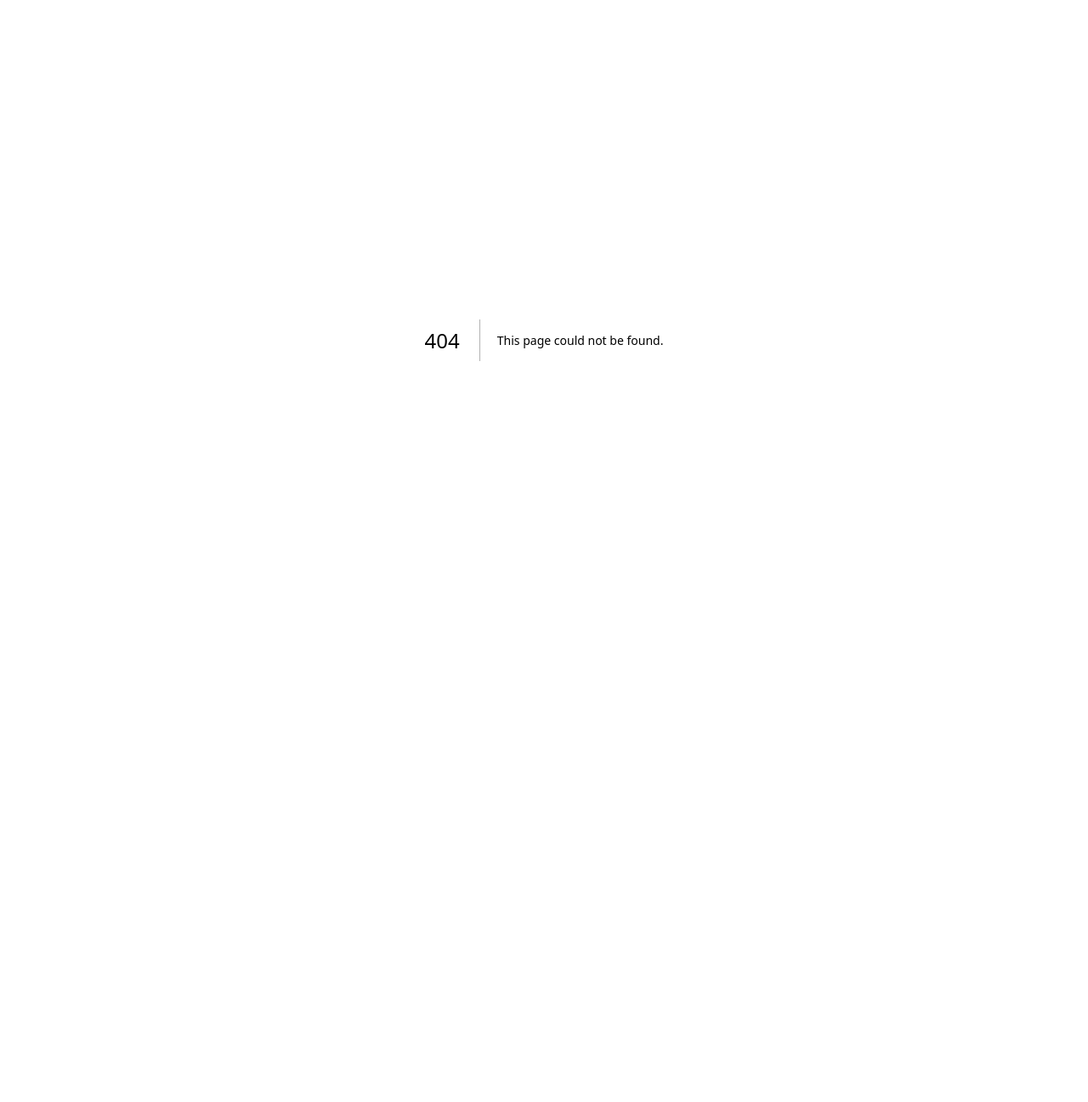
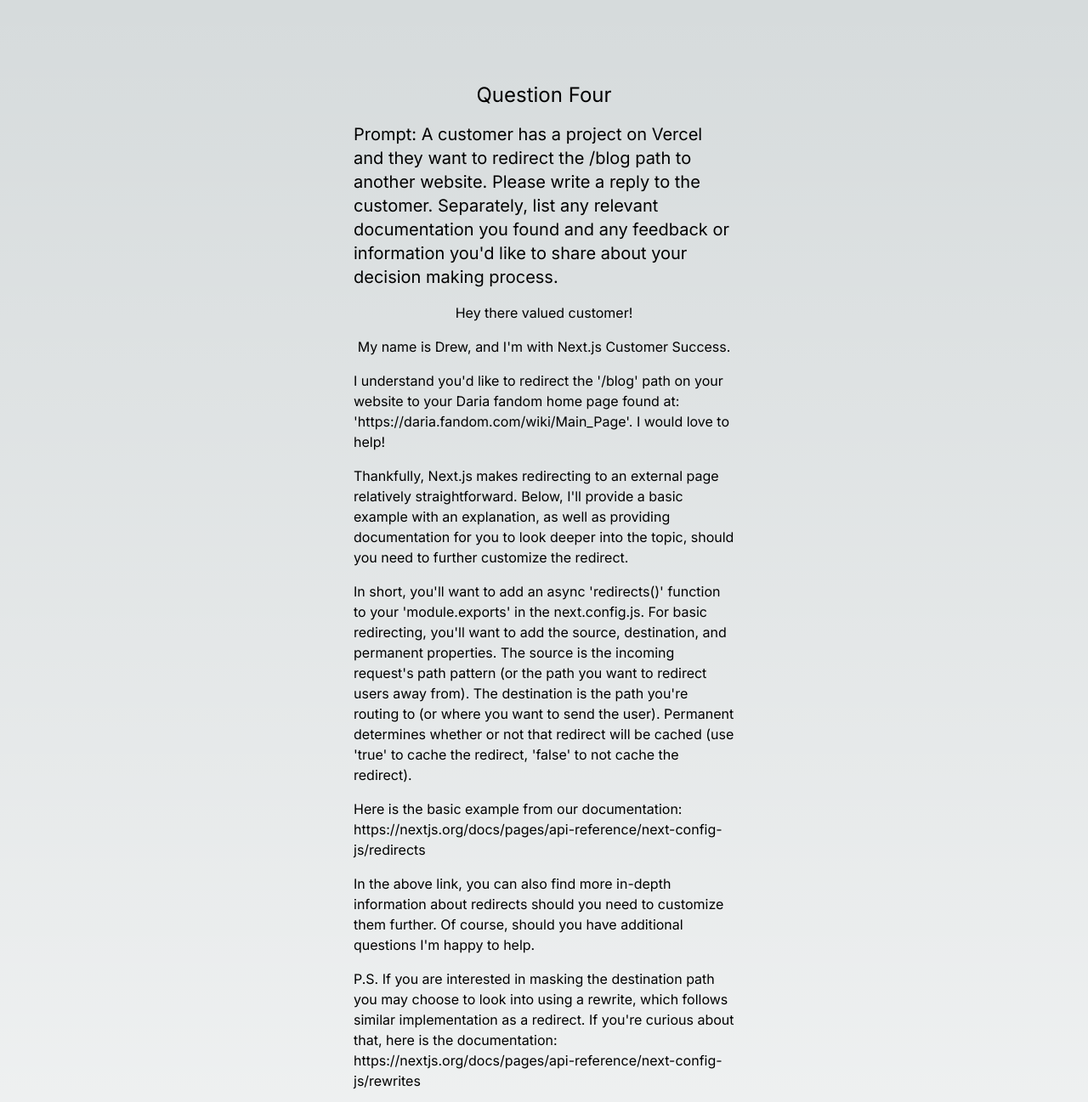
Before and after one commit to ashoffmann90/vercel-assessment, a Next.js app: page /questionFour in a window 1280 px wide. Before the commit this address had no page. Shown: the top 1297 px of the page at 85% size. Before the commit the page ends 800 px from the top, so only its background shows below. Built offline with nearby package versions, Linux system fonts and the light colour scheme.

Commit message:
finished question four

```diff
--- a/app/page.tsx
+++ b/app/page.tsx
@@ -6,7 +6,8 @@
       <h1 className="text-2xl">Drew Hoffmann Vercel Assessment</h1>
       <Link href="/questionOne">Question One</Link>
       <Link href='/questionTwo'>Question Two</Link>
-      {/* <Link href='/questionThree'>Question Three</Link> */}
+      <Link href='/questionThree'>Question Three</Link>
+      <Link href='/questionFour'>Question Four</Link>
 
     </main>
   )
--- /dev/null
+++ b/app/questionFour/page.js
@@ -0,0 +1,90 @@
+import Link from "next/link"
+
+function QuestionFour() {
+  return (
+    <main className='flex min-h-screen flex-col space-y-4 items-center p-24 w-1/2 mx-auto'>
+      <h1 className='text-2xl'>Question Four</h1>
+      <h2 className='text-xl'>
+        Prompt: A customer has a project on Vercel and they want to redirect the
+        /blog path to another website. Please write a reply to the customer.
+        Separately, list any relevant documentation you found and any feedback
+        or information you'd like to share about your decision making process.
+      </h2>
+      <p>Hey there valued customer!</p>
+      <p>My name is Drew, and I'm with Next.js Customer Success.</p>
+      <p>
+        I understand you'd like to redirect the '/blog' path on your website to
+        your Daria fandom home page found at:
+        'https://daria.fandom.com/wiki/Main_Page'. I would love to help!
+      </p>
+      <p>
+        Thankfully, Next.js makes redirecting to an external page relatively
+        straightforward. Below, I'll provide a basic example with an
+        explanation, as well as providing documentation for you to look deeper
+        into the topic, should you need to further customize the redirect.
+      </p>
+      <p>
+        In short, you'll want to add an async 'redirects()' function to your
+        'module.exports' in the next.config.js. For basic redirecting, you'll
+        want to add the source, destination, and permanent properties. The
+        source is the incoming request's path pattern (or the path you want to
+        redirect users away from). The destination is the path you're routing to
+        (or where you want to send the user). Permanent determines whether or
+        not that redirect will be cached (use 'true' to cache the redirect,
+        'false' to not cache the redirect).
+      </p>
+      <p>
+        Here is the basic example from our documentation:
+        https://nextjs.org/docs/pages/api-reference/next-config-js/redirects
+      </p>
+      <p>
+        In the above link, you can also find more in-depth information about
+        redirects should you need to customize them further. Of course, should
+        you have additional questions I'm happy to help.
+      </p>
+      <p>
+        P.S. If you are interested in masking the destination path you may
+        choose to look into using a rewrite, which follows similar
+        implementation as a redirect. If you're curious about that, here is the
+        documentation:
+        https://nextjs.org/docs/pages/api-reference/next-config-js/rewrites
+      </p>
+      <h2 className='text-xl'>Supporting Documentation</h2>
+      <p>
+        Redirects:
+        https://nextjs.org/docs/pages/api-reference/next-config-js/redirects
+      </p>
+      <p>
+        Rewrites:
+        https://nextjs.org/docs/pages/api-reference/next-config-js/rewrites
+      </p>
+      <h2 className='text-xl'>Decision Making</h2>
+      <p>
+        I wanted to provide as much help as possible, but without doing the work
+        for the customer. In my previous role in Technical Support, we wanted to
+        primarily be a troubleshooting resource, and secondarily an educational
+        resource. I also find that if the customer has to interact with the
+        documentation (even if that is just to look at the examples), that can
+        often be enough to expose them to what they're looking for. They may
+        also come across a better solution.
+      </p>
+      <p>
+        When I was initally searching Google for redirecting in Next.js, I came
+        across rewrites and thought that may be a good thing for the customer to
+        be aware of. So I presented that in a way that simplifies it and might
+        peak their curiousity, but doesn't inflate/dilute my response in a
+        meaningless way.
+      </p>
+      <p>
+        I left room for additional questions, as we can use that to improve
+        documentation or Customer Success troubleshooting material if we notice
+        customers asking similar questions around the same areas in the
+        documentation.
+      </p>
+      <Link href='/'>Assessment Home</Link>
+      <Link href='/questionFive'>Question Five</Link>
+    </main>
+  )
+}
+
+export default QuestionFour
--- /dev/null
+++ b/app/questionThree/page.js
@@ -0,0 +1,20 @@
+import Link from "next/link"
+
+function QuestionThree() {
+  return (
+    <main className='flex min-h-screen flex-col space-y-4 items-center p-24 w-1/2 mx-auto'>
+      <h1 className='text-2xl'>Question Three</h1>
+      <h2 className='text-xl'>
+        Prompt: When would you choose to use Edge Functions, Serverless
+        Functions, or Edge Middleware with Vercel?
+      </h2>
+      <p>(Will come back to this question if there is time)</p>
+      <p></p>
+
+      <Link href='/'>Assessment Home</Link>
+      <Link href='/questionFour'>Question Four</Link>
+    </main>
+  )
+}
+
+export default QuestionThree
```
